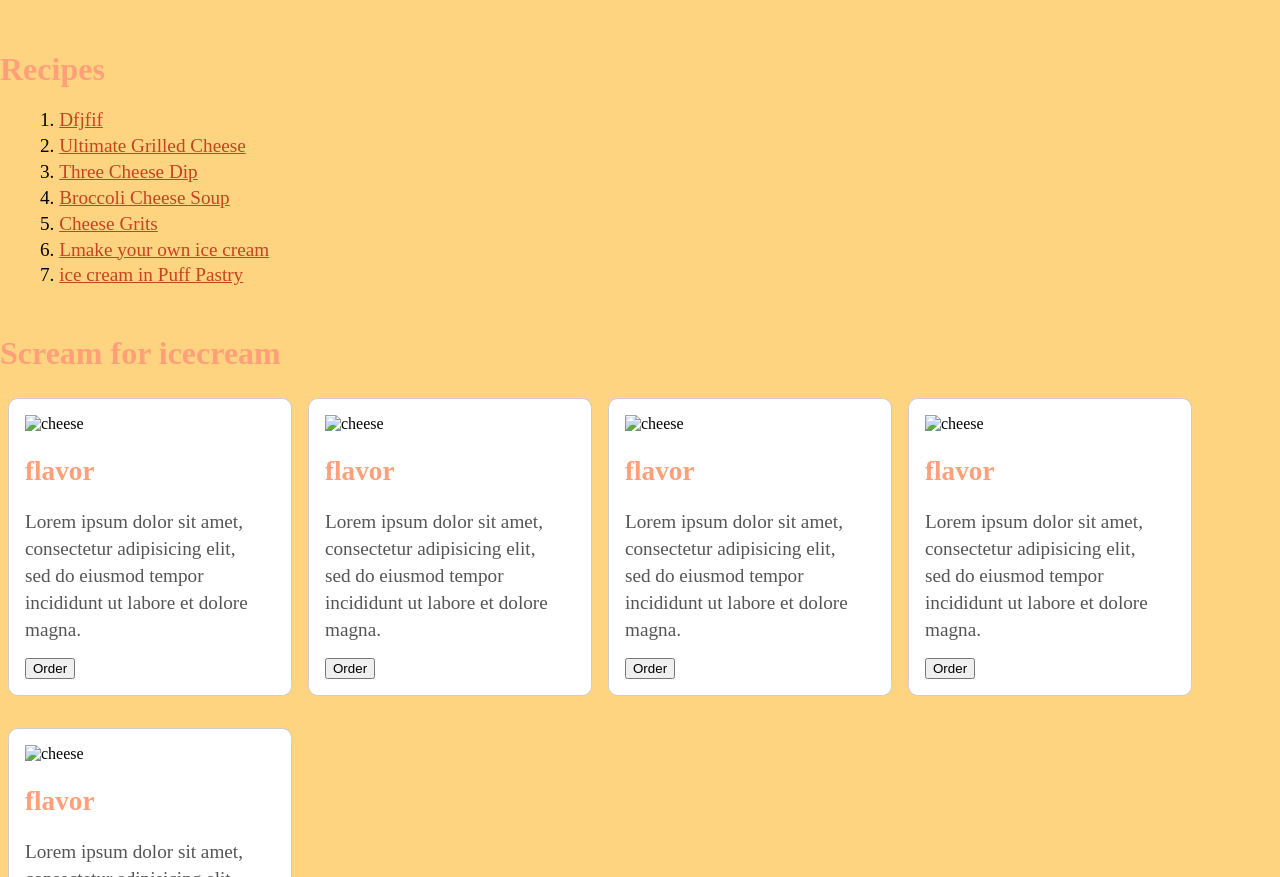
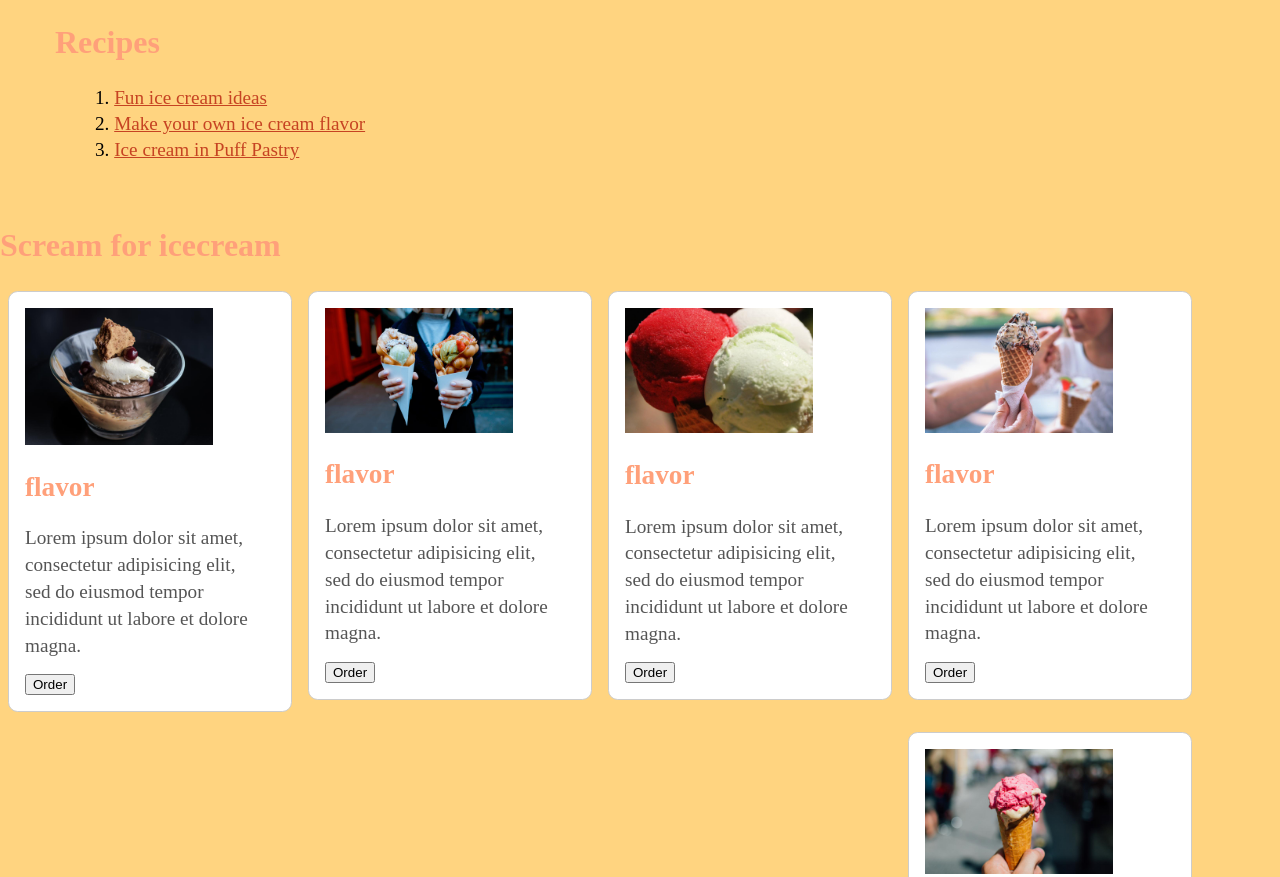
Before and after one commit to denisereb/Store, a plain HTML site: page index.html in a window 1280 px wide. Shown: the part 767-1644 px from the top of the page. Drawn offline with Linux system fonts and the light colour scheme.

Commit message:
pictures

```diff
--- a/css/mainstore.css
+++ b/css/mainstore.css
@@ -174,14 +174,14 @@ section div.panel img.cheestype {
 /*Footer*/
 footer{
 	background-color: orange;
-	height:25px;
+	height:50px;
 	font-size: 1.2em;
 	color: #fff
 	width:100%;
 	text-align: center;
 	padding: 1.5em 2.0em;
 }
-footer ul#menufooter {
+#menufooter {
 	display: inline-block;
 	list-style: none;
 	margin: 0 0 0 0.6em;
@@ -209,3 +209,7 @@ div.clear {
 	clear:both;
 	font-size: 1%;
 }
+.panel img {
+    width: 75%;
+    height: auto;
+}
--- a/index.html
+++ b/index.html
@@ -44,64 +44,62 @@
 			<p> Lorem ipsum dolor sit amet, consectetur adipisicing elit, sed do eiusmod
 			tempor incididunt ut labore et dolore magna aliqua. Ut enim ad minim veniam,
 			quis nostrud exercitation ullamco laboris nisi ut aliqu</p>
+			<h1>Recipes</h1>
+			<ol>
+				<li><a href="#">Fun ice cream ideas</a></li>
+				<li><a href="#">Make your own ice cream flavor</a></li>
+				<li><a href="#">Ice cream in Puff Pastry</a></li>
+			</ol>
+		<br />
+	</section>
 		</section>
 </div>
 		<!--Recipe List-->
 		<br />
-		<h1>Recipes</h1>
-			<ol>
-				<li><a href="#">Dfjfif</a></li>
-				<li><a href="#">Ultimate Grilled Cheese</a></li>
-				<li><a href="#">Three Cheese Dip</a></li>
-				<li><a href="#">Broccoli Cheese Soup</a></li>
-				<li><a href="#">Cheese Grits</a></li>
-				<li><a href="#">Lmake your own ice cream</a></li>
-				<li><a href="#">ice cream in Puff Pastry</a></li>
-			</ol>
-		<br />
-	</section>
+
 
 	<section id="main">
 		<!--Main Section-->
 		<h1>Scream for icecream</h1>
 		<!--Six different cheeses-->
 		<div class="panel">
-			<img src="#" class="cheesetype" alt="cheese" border="0"/>
+			<img src="img/sss.jpg" class="icecream" alt="cheese" border="0"/>
 			<h2>flavor</h2>
 			<p>Lorem ipsum dolor sit amet, consectetur adipisicing elit, sed do eiusmod
 			tempor incididunt ut labore et dolore magna.</p>
 			<button>Order</button>
 		</div>
 		<div class="panel">
-			<img src="#" class="cheesetype" alt="cheese" border="0"/>
+			<img  src="img/la.jpg" class="icecream" alt="cheese" border="0"/>
 			<h2>flavor</h2>
 			<p>Lorem ipsum dolor sit amet, consectetur adipisicing elit, sed do eiusmod
 			tempor incididunt ut labore et dolore magna.</p>
 			<button>Order</button>
 		</div>
 		<div class="panel">
-			<img src="#" class="cheesetype" alt="cheese" border="0"/>
+			<img src="img/or.jpg" class="icecream" alt="cheese" border="0"/>
 			<h2>flavor</h2>
 			<p>Lorem ipsum dolor sit amet, consectetur adipisicing elit, sed do eiusmod
 			tempor incididunt ut labore et dolore magna.</p>
 			<button>Order</button>
 		</div>
 		<div class="panel">
-			<img src="#" class="cheesetype" alt="cheese" border="0"/>
+			<img src="img/hap.jpg" class="icecreame" alt="cheese" border="0"/>
 			<h2>flavor</h2>
 			<p>Lorem ipsum dolor sit amet, consectetur adipisicing elit, sed do eiusmod
 			tempor incididunt ut labore et dolore magna.</p>
 			<button>Order</button>
 		</div>
 		<div class="panel">
-			<img src="#" class="cheesetype" alt="cheese" border="0"/>
+			<img src="img/jap.jpg" class="icecream" alt="cheese" border="0"/>
 			<h2>flavor</h2>
 			<p>Lorem ipsum dolor sit amet, consectetur adipisicing elit, sed do eiusmod
 			tempor incididunt ut labore et dolore magna.</p>
 			<button>Order</button>
 		</div>
+		<div class="clear"></div>
 	</section>
-	<div class="clear"></div>
+
 	<footer>
 		<!--Legal items, navigational items-->
 		<span>&copy;2017</span>
```
Also changed, not shown: img/hap.jpg (added), img/jap.jpg (added), img/la.jpg (added), img/or.jpg (added), img/sss.jpg (added).
